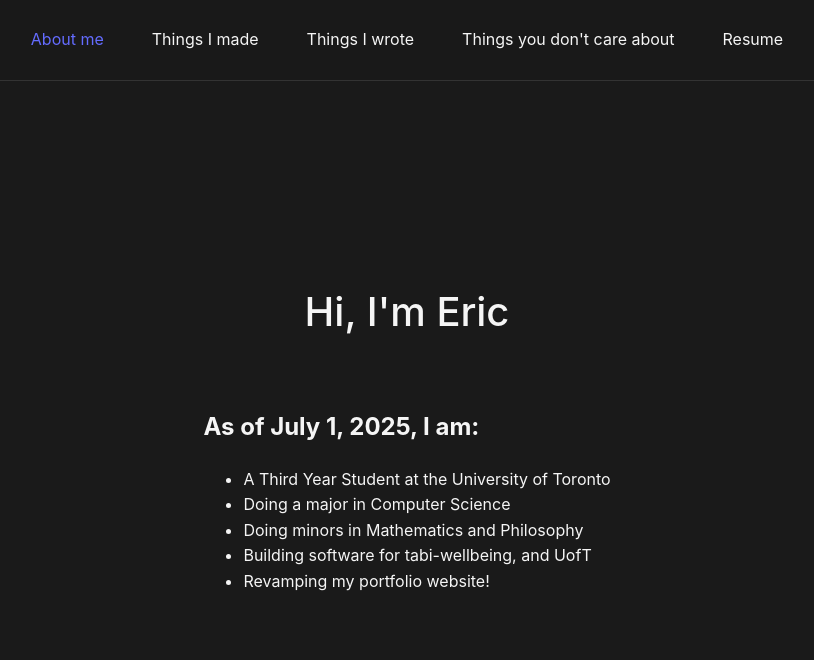
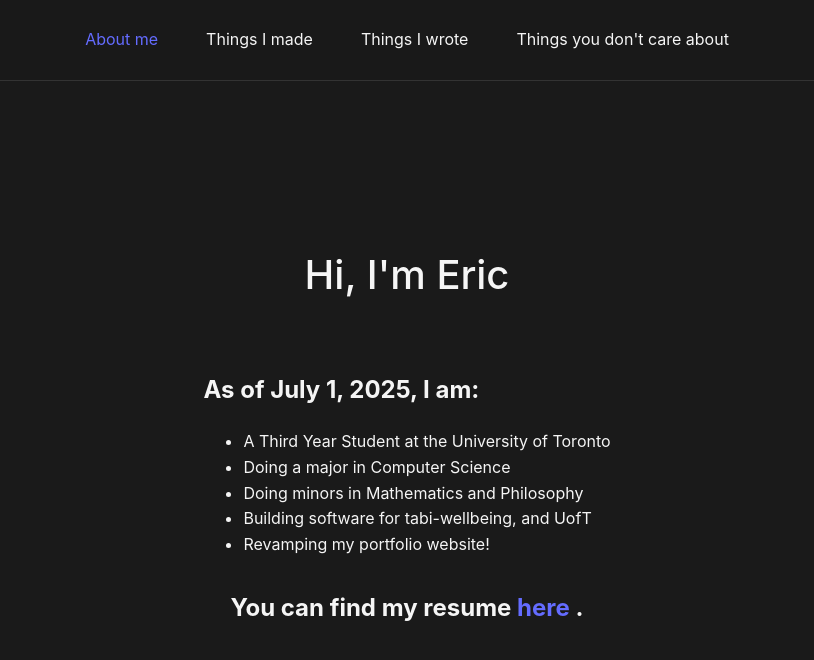
Before and after one commit to EricXia1/PersonalWebsite, a Vue app in the folder src/ercxportfolio/: page / in a window 1280 px wide. Shown: the top 660 px of the page, without its empty margins (233-1047 px from the left). Built offline with nearby package versions, Linux system fonts and the light colour scheme.

Commit message:
changed resume access

```diff
--- a/src/ercxportfolio/src/App.vue
+++ b/src/ercxportfolio/src/App.vue
@@ -10,7 +10,6 @@ import { RouterLink, RouterView } from 'vue-router'
         <RouterLink to="/about">Things I made</RouterLink>
         <RouterLink to="/blog">Things I wrote</RouterLink>
         <RouterLink to="/hobby">Things you don't care about</RouterLink>
-        <a href="/Eric_Xia_Resume_2025F.pdf" target="_blank" rel="noopener">Resume</a>
       </nav>
     </div>
   </header>
--- a/src/ercxportfolio/src/views/HomeView.vue
+++ b/src/ercxportfolio/src/views/HomeView.vue
@@ -21,6 +21,12 @@ const currentThings = [
     <ul>
       <li v-for="(thing, index) in currentThings" :key="index">{{ thing }}</li>
     </ul>
+    <h2 style="text-align: center; margin-top: 2rem;">
+      You can find my resume
+      <a href="\Eric_Xia_Resume_2025F.pdf" target="_blank" rel="noopener noreferrer">
+        here
+      </a>.
+    </h2>
     </div>
   </main>
 </template>
@@ -40,4 +46,9 @@ h1 {
   margin-bottom: 4rem;
   text-align: center;
 }
+
+a {
+  color: var(--color-accent);
+  text-decoration: none;
+}
 </style>
```
